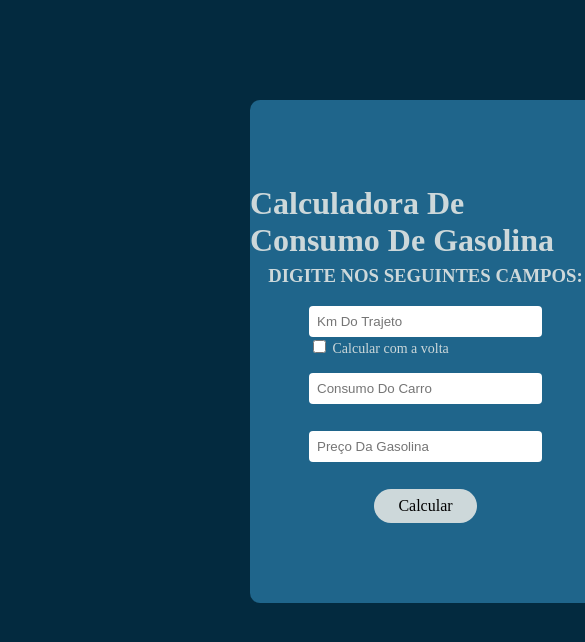
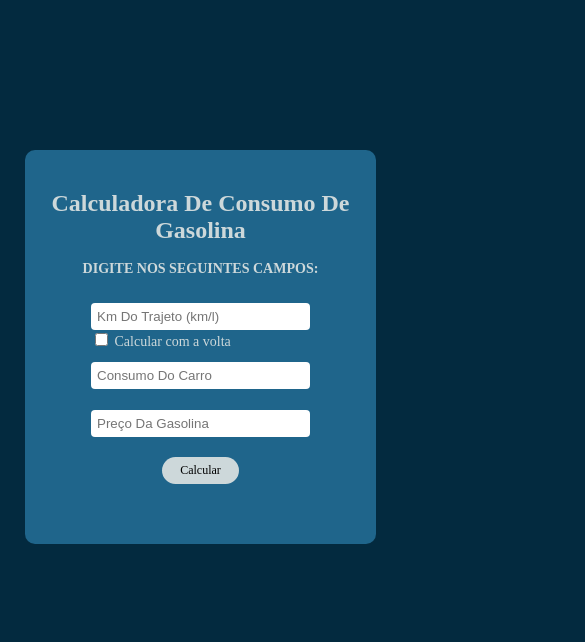
Before and after one commit to mahthviana/DriveCostCalculator, a plain HTML site: page index.html in a window 390 px wide. Shown: the whole page, 585 px wide, since content can reach past the window. Drawn offline with Linux system fonts and the light colour scheme; a web font is replaced by a local one.

Commit message:
responsivo para smartphones

```diff
--- a/index.html
+++ b/index.html
@@ -1,11 +1,16 @@
 <!DOCTYPE html>
-<html lang="en">
+<html lang="pt-br">
 <head>
     <meta charset="UTF-8">
     <meta name="viewport" content="width=device-width, initial-scale=1.0">
     <link rel="stylesheet" href="style.css">
     <title>CALCGAS</title>
 </head>
+<!--
+    O QUE ESTÁ ERRADO...
+    TODO O CORPO EM QUESTÃO DO SITE DEVERIA ESTAR NO <MAIN></MAIN>, PORÉM NÃO ESTÁ
+    PRETENDO FUTURAMENTE CONCERTAR ISSO E DEIXAR UM SITE COM MELHORES USOS DE BOAS PRÁTICAS
+-->
 <body>
     <header>
         <h1>Calculadora De Consumo De Gasolina</h1>
@@ -14,7 +19,7 @@
 
     <main>
         <section id="quilometragem">
-            <input id="trajeto" type="number" step="0.01" min="0" placeholder="Km Do Trajeto">
+            <input id="trajeto" type="number" step="0.01" min="0" placeholder="Km Do Trajeto (km/l)">
             <div id="checkbox">
                 <input id="volta" type="checkbox" onclick="dobro()">
                 <label for="trajeto">Calcular com a volta</label>
--- a/style.css
+++ b/style.css
@@ -8,6 +8,7 @@
     --prussian-blue-dark-3: #012A40;
     --cadet-gray: #A3ADB1ff;
     --title-color: #CDD8DA;
+    font-size: 16px;
 }
 
 
@@ -116,9 +117,22 @@ input[type="number"]::-webkit-inner-spin-button {
 }
 
 @media (max-width: 768px) {
+    :root {
+        font-size: 12px;
+    }
 
     body {
         width: 90%;
-        overflow: auto;
+        overflow: none;
+        margin: 150px 25px;
+    }
+
+    header {
+        font-size: 1rem;
+        text-align: center;
+    }
+
+    header, h1 {
+        padding: 1rem;
     }
 }
```
